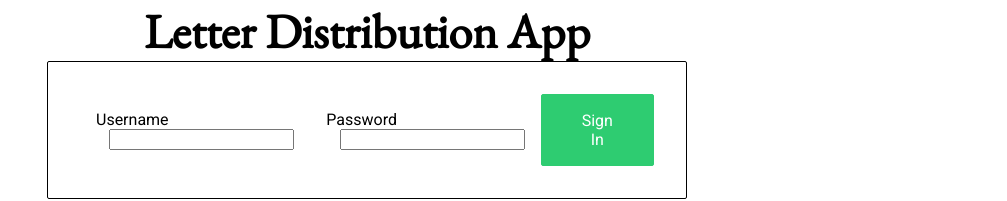
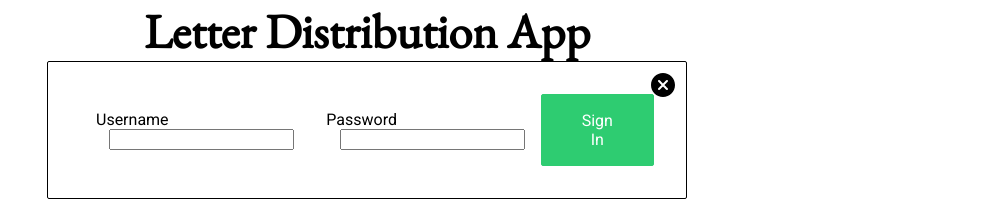
Before and after one commit to jmahabal/name-letter-distribution, a React app: page / in a window 1280 px wide. Both pictures are taken after a click on the button "Log In". Shown: the part 339-540 px from the top of the page, without its empty margins (273-1280 px from the left). Built offline with nearby package versions, Linux system fonts and the light colour scheme.

Commit message:
added close icon

```diff
--- a/src/components/Login.js
+++ b/src/components/Login.js
@@ -1,6 +1,7 @@
 import React, { Component } from 'react';
 import Button from './UI/Button';
 import { TweenMax } from 'gsap';
+import Icon from './UI/Icon'
 
 // TODO: extract out so that it can be shared
 const transitionTime = 500;
@@ -17,6 +18,7 @@ class Login extends Component {
   // TODO: fade out background
   // TODO: disable the other login-button
   // TODO: close modal on x mark click or outside div
+  // TODO: add password strength "checks"
   fadeInModal() {
     TweenMax.to("#homepage--login-modal", transitionTime/1000, { y: "0", opacity: 1 });
   }
@@ -36,6 +38,9 @@ class Login extends Component {
     return (
       <div>
         <div id="homepage--login-modal" className="homepage--login-modal">
+          <div className="homepage--login-modal-close" onClick={this.fadeOutModal}>
+            <Icon type="close"/>
+          </div>
           <div className="homepage--modal-inputs">
             <div className="homepage--modal-input-field">
               <label htmlFor="username">Username
--- /dev/null
+++ b/src/components/UI/Icon.js
@@ -0,0 +1,19 @@
+import React, { Component } from 'react';
+
+class Icon extends Component {
+
+  constructor(props) {
+    super(props);
+  }
+
+  render() {
+    // FIXME: change the SVG based on the icon we want
+    return (
+      <svg xmlns="http://www.w3.org/2000/svg" viewBox="0 0 30 30" width="30px" height="30px">
+        <path d="M15,3C8.373,3,3,8.373,3,15c0,6.627,5.373,12,12,12s12-5.373,12-12C27,8.373,21.627,3,15,3z M16.414,15 c0,0,3.139,3.139,3.293,3.293c0.391,0.391,0.391,1.024,0,1.414c-0.391,0.391-1.024,0.391-1.414,0C18.139,19.554,15,16.414,15,16.414 s-3.139,3.139-3.293,3.293c-0.391,0.391-1.024,0.391-1.414,0c-0.391-0.391-0.391-1.024,0-1.414C10.446,18.139,13.586,15,13.586,15 s-3.139-3.139-3.293-3.293c-0.391-0.391-0.391-1.024,0-1.414c0.391-0.391,1.024-0.391,1.414,0C11.861,10.446,15,13.586,15,13.586 s3.139-3.139,3.293-3.293c0.391-0.391,1.024-0.391,1.414,0c0.391,0.391,0.391,1.024,0,1.414C19.554,11.861,16.414,15,16.414,15z"/>
+      </svg>
+    )
+  }
+}
+
+export default Icon;
--- a/src/styles/_shame.scss
+++ b/src/styles/_shame.scss
@@ -29,6 +29,12 @@
         background: $color-white;
         display: flex;
     }
+    &--login-modal-close {
+        position: absolute;
+        top: 0.5*$gutter;
+        right: 0.5*$gutter;
+        cursor: pointer;
+    }
     &--modal-inputs {
         display: grid;
         grid-template-columns: 1fr;
```
Also changed, not shown: 1 other file (tests, documents, lock files or other folders).
